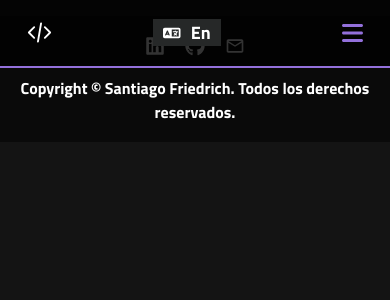
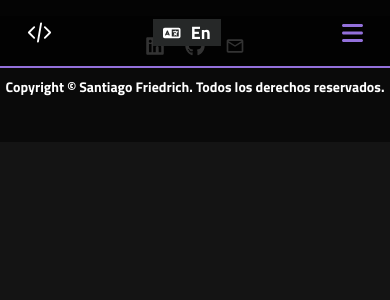
Before and after one commit to santiclfriedrich/portfolio, a Next.js app: page /components/footer in a window 390 px wide. Shown: the top 300 px of the page. Built offline with nearby package versions, Linux system fonts and the light colour scheme.

Commit message:
footer mobile

```diff
--- a/src/app/components/footer/footer.css
+++ b/src/app/components/footer/footer.css
@@ -54,3 +54,27 @@
     font-size: 16px;
     font-weight: bold;
 }
+
+@media (max-width: 320px ){
+
+    .footer-text{
+        font-size: 11px;
+    }
+
+}
+
+@media (min-width: 321px) and (max-width: 375px) {
+
+    .footer-text{
+        font-size: 13px;
+    }
+
+}
+
+@media (min-width: 376px) and (max-width: 425px){
+
+    .footer-text{
+        font-size: 14px;
+    }
+
+}
```
